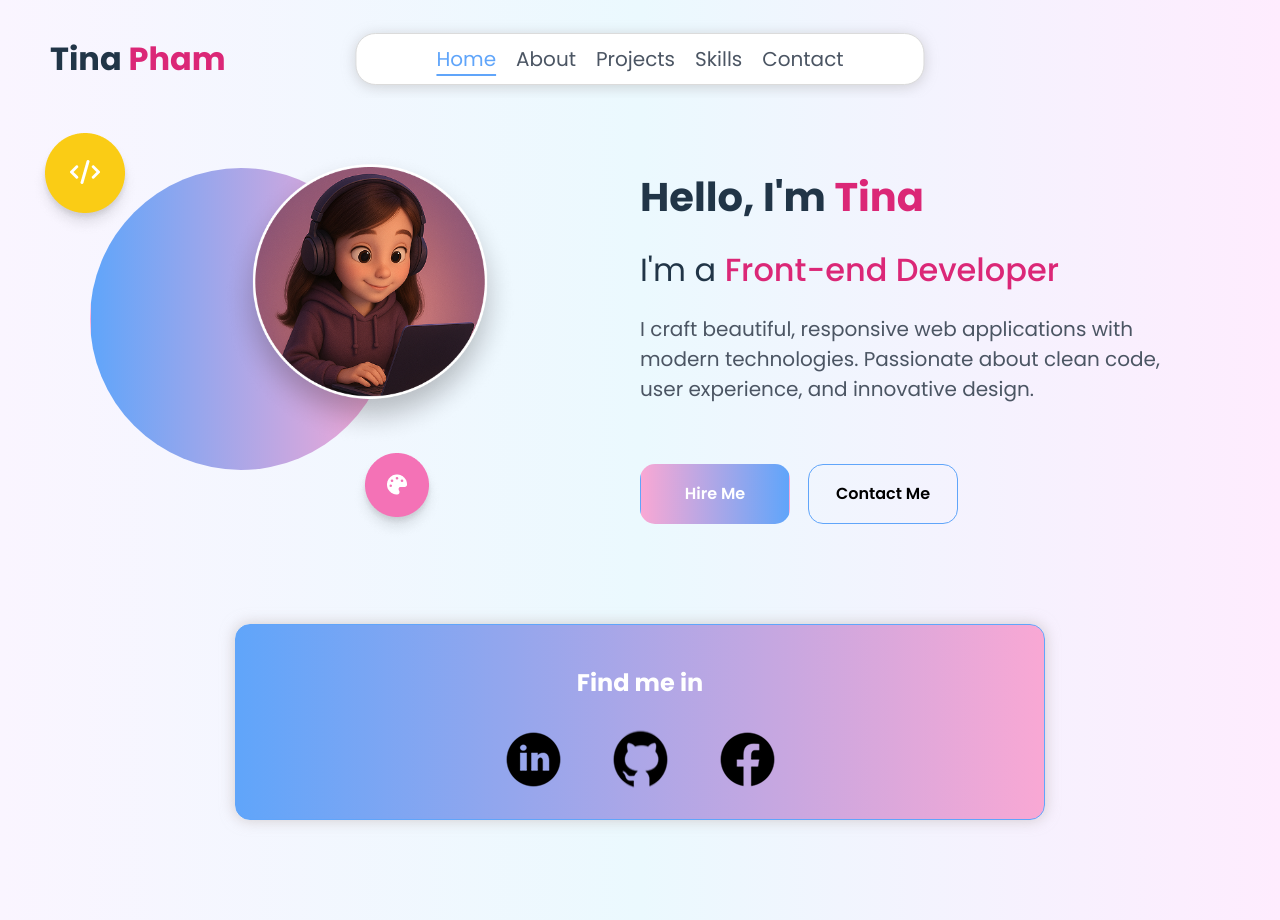
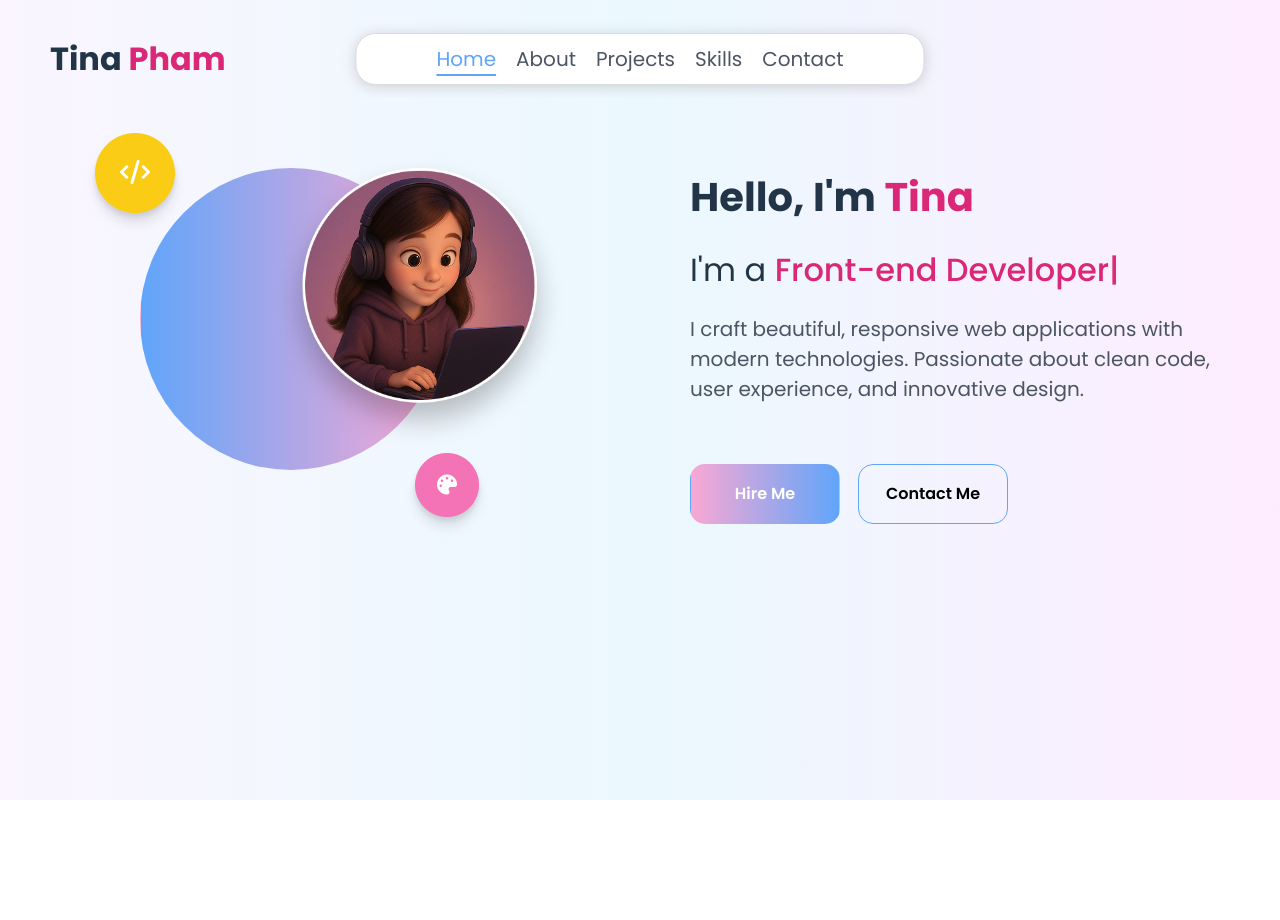
Before and after one commit to pmktien3101/Portfolio, a React (Vite) app in the folder my-portfolio/: page / in a window 1280 px wide. After the commit the page ends 800 px from the top, so only its background shows below. Built offline with nearby package versions, Linux system fonts and the light colour scheme.

Commit message:
[FIX] main layout

```diff
--- a/my-portfolio/package.json
+++ b/my-portfolio/package.json
@@ -10,9 +10,11 @@
     "preview": "vite preview"
   },
   "dependencies": {
+    "framer-motion": "^12.23.12",
     "react": "^19.1.0",
     "react-dom": "^19.1.0",
-    "react-router-dom": "^7.7.0"
+    "react-router-dom": "^7.7.0",
+    "react-typed": "^2.0.12"
   },
   "devDependencies": {
     "@eslint/js": "^9.30.1",
--- a/my-portfolio/src/App.jsx
+++ b/my-portfolio/src/App.jsx
@@ -5,15 +5,18 @@ import AboutComponent from "./pages/about/About"
 import SkillComponent from "./pages/skill/Skill"
 import ProjectComponent from "./pages/project/Project"
 import ContactComponent from "./pages/contact/Contact"
+import MainLayout from "./layouts/MainLayout"
 
 function App() {
   return (
     <Routes>
-    <Route path={ROUTE.HOME} element={<HomeComponent/>}/>
-    <Route path={ROUTE.ABOUT} element={<AboutComponent/>}/>
-    <Route path={ROUTE.SKILL} element={<SkillComponent/>}/>
-    <Route path={ROUTE.PROJECT} element={<ProjectComponent/>}/>
-    <Route path={ROUTE.CONTACT} element={<ContactComponent/>}/>
+    <Route path="/" element={<MainLayout/>}>
+      <Route index element={<HomeComponent/>}/>
+      <Route path={ROUTE.ABOUT} element={<AboutComponent/>}/>
+      <Route path={ROUTE.SKILL} element={<SkillComponent/>}/>
+      <Route path={ROUTE.PROJECT} element={<ProjectComponent/>}/>
+      <Route path={ROUTE.CONTACT} element={<ContactComponent/>}/>
+    </Route>
   </Routes>
   )
 }
--- a/my-portfolio/src/components/Avatar/styles.css
+++ b/my-portfolio/src/components/Avatar/styles.css
@@ -15,6 +15,24 @@
     position: absolute;
     top: 50px;
     left: 120px;
+    animation: floatRotate 6s ease-in-out infinite;
+}
+@keyframes floatRotate {
+  0% {
+    transform: translateY(0) rotate(0deg);
+  }
+  25% {
+    transform: translateY(-15px) rotate(2deg);
+  }
+  50% {
+    transform: translateY(0) rotate(0deg);
+  }
+  75% {
+    transform: translateY(15px) rotate(-2deg);
+  }
+  100% {
+    transform: translateY(0) rotate(0deg);
+  }
 }
 .avatar-container img{
     width: 300px;
--- /dev/null
+++ b/my-portfolio/src/layouts/MainLayout.jsx
@@ -0,0 +1,15 @@
+import { Outlet } from "react-router-dom"
+import HeaderComponent from "./components/Header/Header"
+import "./styles.css"
+const MainLayout = () => {
+    return(
+        <div className="main-layout">
+            <div className="header-container"></div>
+                <HeaderComponent/>
+            <div className="content-container">
+                <Outlet/>
+            </div>
+        </div>
+    )
+}
+export default MainLayout
--- a/my-portfolio/src/components/Header/Header.jsx
+++ b/my-portfolio/src/layouts/components/Header/Header.jsx
@@ -1,6 +1,6 @@
 import { NavLink } from "react-router-dom"
-import ROUTE from "../../routes"
 import "./styles.css"
+import ROUTE from "../../../routes"
 const HeaderComponent = () => {
     return (
             <div className="header-content">
--- /dev/null
+++ b/my-portfolio/src/layouts/styles.css
@@ -0,0 +1,16 @@
+.main-layout{
+    width: 100vw;
+    height: 100%;
+    flex-direction: column;
+}
+.header-container{
+    padding-top: 20px;
+}
+.content-container{
+    display: flex ;
+    flex-direction: row;
+    justify-content: space-between;
+    align-items: flex-start;
+    margin: 0 auto;
+    padding: 0 50px;
+}
--- a/my-portfolio/src/pages/home/Home.jsx
+++ b/my-portfolio/src/pages/home/Home.jsx
@@ -1,16 +1,12 @@
 import AvatarDisplay from "../../components/Avatar/Avatar"
 import Button from "../../components/Button/Button"
-import HeaderComponent from "../../components/Header/Header"
-import Modal from "../../components/Modal/Modal"
 import "./styles.css"
+import ROUTE from "../../routes"
+import {ReactTyped} from "react-typed"
 
 const HomeComponent = () => {
     return (
         <div className="home-container">
-            <div className="header-container">
-                <HeaderComponent/>
-            </div>
-            <div className="content-container">
                 <div className="content-left">
                     <AvatarDisplay/>
                 </div>
@@ -19,7 +15,20 @@ const HomeComponent = () => {
                         <h1 className="header-content-title">Hello, I'm <span>Tina</span></h1>
                     </div>
                     <div className="content-job">
-                        I'm a <span>Front-end Developer</span>
+                        I'm a {""}
+                        <span className="typing">
+                            <ReactTyped
+                                strings={["Front-end Developer",
+                                "Back-end Developer",
+                                "Business Analyst"]}
+                                typeSpeed={200}
+                                backSpeed={100}
+                                backDelay={2000}
+                                showCursor={true}
+                                cursorChar="|"
+                                loop={true}
+                            />
+                        </span>
                     </div>
                     <div className="description-content">
                         <p>I craft beautiful, responsive web applications with modern technologies.
@@ -27,20 +36,9 @@ const HomeComponent = () => {
                     </div>
                     <div className="button-container">
                         <Button text="Hire Me" onClick={() => alert('Hire me clicked')} variant="solid" style={{marginRight:'18px' }}/>
-                        <Button text="Contact Me" onClick={() => alert('Contact me clicked')} variant="outline"/>
+                        <Button text="Contact Me" onClick={() => window.location.href = ROUTE.CONTACT } variant="outline"/>
                     </div>
                 </div>
-            </div>
-            <div className="find-container">
-                    <Modal className="find-wrapper">
-                        <h2 className="find-title">Find me in</h2>
-                        <div className="icon-link">
-                            <img src="/LinkedIn.png"/>
-                            <img src="/GitHub.png"/>
-                            <img src="/Facebook.png"/>
-                        </div>
-                    </Modal>
-            </div>
         </div>
     )
 }
--- a/my-portfolio/src/pages/home/styles.css
+++ b/my-portfolio/src/pages/home/styles.css
@@ -1,25 +1,11 @@
 .home-container{
-    width: 100vw;
-    height: 100%;
-    flex-direction: column;
-}
-.header-container{
-    padding-top: 20px;
-}
-.content-container{
     display: flex ;
     flex-direction: row;
-    justify-content: space-between;
-    align-items: flex-start;
-    margin: 0 auto;
-    padding: 0 100px;
 }
 .content-left{
    flex: 1;
    display: flex;
-   justify-content: flex-start;
-   align-items: flex-start;
-   align-self: flex-start;
+   margin-left: 100px;
 }
 .content-right{
     flex: 1;
@@ -49,20 +35,3 @@
     margin-top: 40px;
     gap: 20px;
 }
-.find-container{
-    display: flex;
-    justify-content: center;
-    margin-top: 100px;
-    margin-bottom: 100px;
-}
-.find-wrapper{
-    flex-direction: column;
-    padding: 20px;
-}
-.find-wrapper h2{
-    color: white;
-}
-.icon-link{
-    display: flex;
-    gap: 40px;
-}
```
Also changed, not shown: my-portfolio/src/layouts/components/Header/styles.css (renamed from my-portfolio/src/components/Header/styles.css), 1 other file (tests, documents, lock files or other folders).
